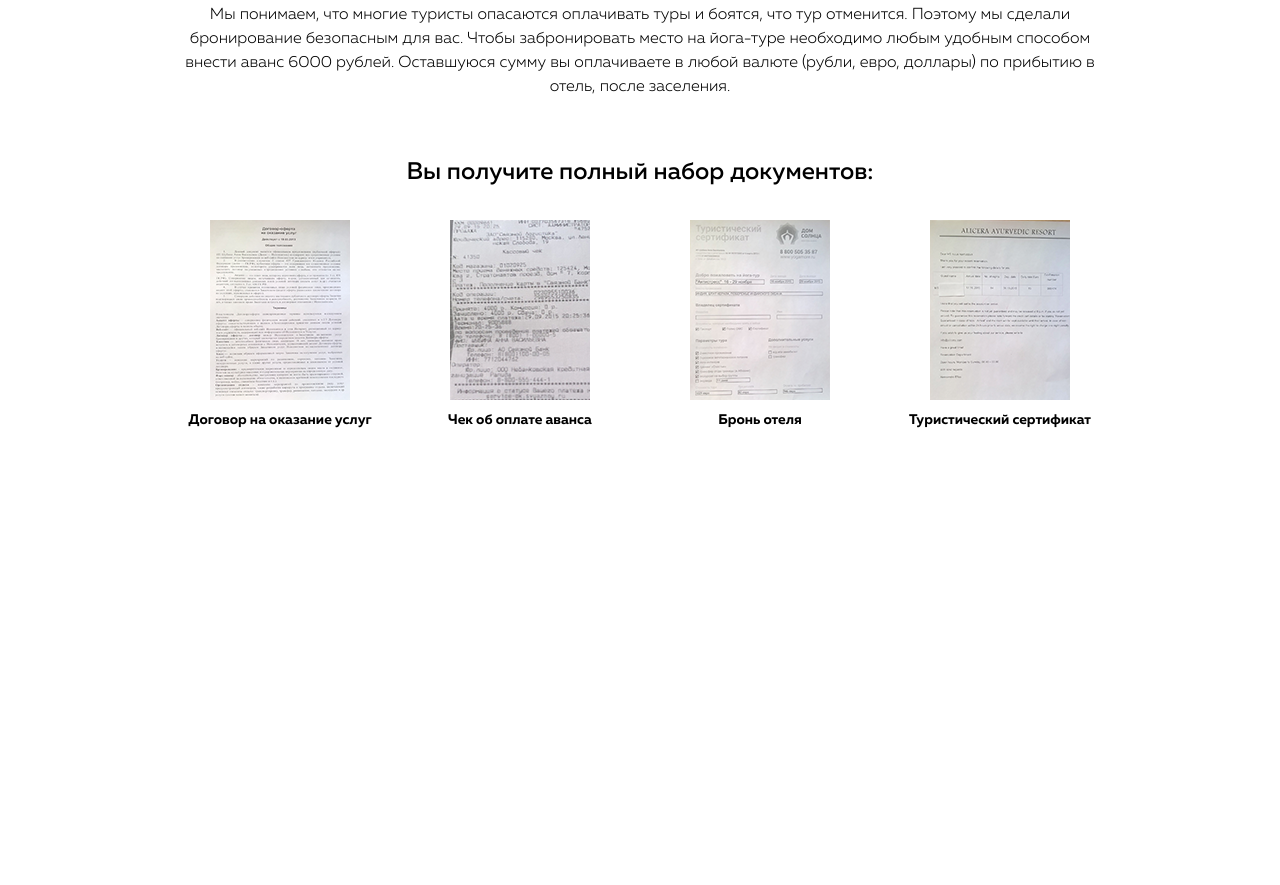
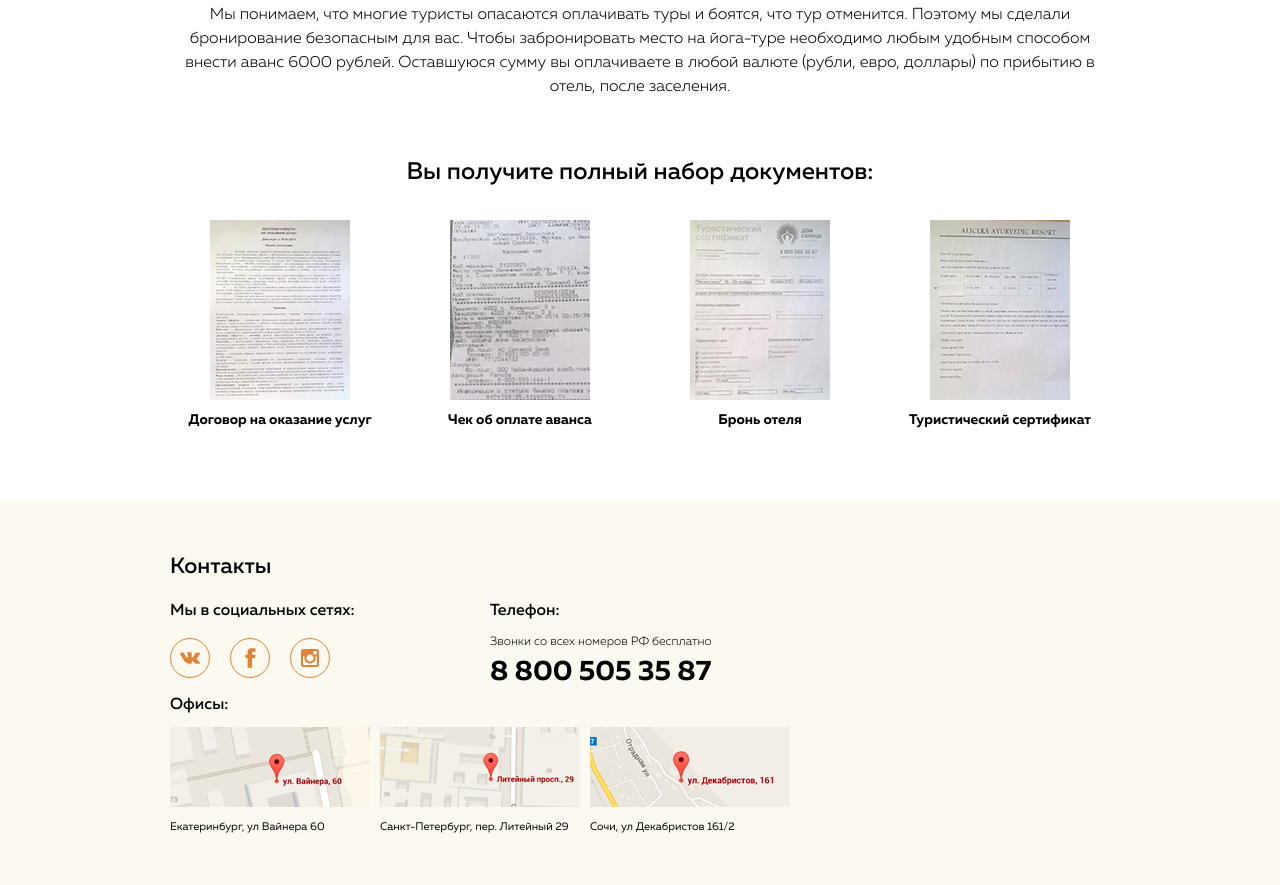
Before and after one commit to dmitriywolf/yoga, a website: page src/index.html in a window 1280 px wide. Shown: the part 9538-10423 px from the top of the page. Before the commit the page ends 10039 px from the top, so only its background shows below. Drawn offline with nearby package versions, Linux system fonts and the light colour scheme; files that its build step writes are made by us from their sources.

Commit message:
adaptive contatcs section

```diff
--- a/src/index.html
+++ b/src/index.html
@@ -859,72 +859,63 @@
         </div> <!-- /.container -->
     </section> <!-- /.guarantee__wrapper -->
 
+    <!-- Contacts -->
+    <section class="contacts__wrapper">
+        <div class="container">
+            <div class="contacts">
+                <h2 class="contacts__title">Контакты</h2>
+                <div class="row">
 
-    <!--    &lt;!&ndash; Contacts &ndash;&gt;-->
-    <!--    <section class="contacts__wrapper">-->
-    <!--        <div class="container">-->
-    <!--            <div class="contacts">-->
-    <!--                <h2 class="contacts__title">Контакты</h2>-->
-    <!--                <div class="row ">-->
+                    <div class="contacts__social-wrapper social col-sm-6 col-md-4">
+                        <h3 class="contacts__subtitle">Мы в социальных сетях:</h3>
+                        <div class="contacts__social social__list d-flex justify-content-between">
+                            <a href="#" class="social__item d-flex justify-content-center align-items-center">
+                                <svg class="social__icon" width="20" height="20">
+                                    <use xlink:href="#social-vk"></use>
+                                </svg>
+                            </a>
+                            <a href="#" class="social__item d-flex justify-content-center align-items-center">
+                                <svg class="social__icon" width="20" height="20">
+                                    <use xlink:href="#social-fb"></use>
+                                </svg>
+                            </a>
+                            <a href="#" class="social__item d-flex justify-content-center align-items-center">
+                                <svg class="social__icon" width="18" height="18">
+                                    <use xlink:href="#social-ins"></use>
+                                </svg>
+                            </a>
+                        </div> <!-- /.contacts__social -->
+                    </div> <!-- /.contacts__social .social -->
 
-    <!--                    <div class="contacts__social social col-4">-->
-    <!--                        <h3 class="contacts__subtitle">Мы в социальных сетях:</h3>-->
+                    <div class="contacts__phone-wrapper col-sm-6 col-md-4">
+                        <h3 class="contacts__subtitle">Телефон:</h3>
+                        <p class="contacts__text">Звонки со всех номеров РФ бесплатно </p>
+                        <a class="contacts__phone" href="tel:8800505358*">8 800 505 35 87</a>
+                    </div> <!-- /.contacts__phone-wrapper -->
 
-    <!--                        <div class="contacts__social social__list d-flex justify-content-between">-->
+                    <div class="contacts__address col-12 col-md-10 col-lg-8">
+                        <h3 class="contacts__subtitle">Офисы:</h3>
+                        <div class="address__list d-flex flex-column flex-sm-row justify-content-between">
+                            <div class="address__item">
+                                <img src="img/maps/item-1.png" alt="">
+                                <h4 class="address__title">Екатеринбург, ул Вайнера 60</h4>
+                            </div>
+                            <div class="address__item">
+                                <img src="img/maps/item-2.png" alt="">
+                                <h4 class="address__title">Санкт-Петербург, пер. Литейный 29</h4>
+                            </div>
+                            <div class="address__item">
+                                <img src="img/maps/item-3.png" alt="">
+                                <h4 class="address__title">Сочи, ул Декабристов 161/2</h4>
+                            </div>
+                        </div> <!--/.address__list-->
+                    </div> <!-- /.contacts__address-->
 
-    <!--                            <a class="social__item d-flex justify-content-center align-items-center">-->
-    <!--                                <svg class="social__icon" width="20" height="20">-->
-    <!--                                    <use xlink:href="#social-vk"></use>-->
-    <!--                                </svg>-->
-    <!--                            </a>-->
+                </div><!-- /.row -->
+            </div><!-- /.contacts -->
+        </div> <!-- /.container -->
+    </section> <!--/.contacts__wrapper-->
 
-    <!--                            <a class="social__item d-flex justify-content-center align-items-center">-->
-    <!--                                <svg class="social__icon" width="20" height="20">-->
-    <!--                                    <use xlink:href="#social-fb"></use>-->
-    <!--                                </svg>-->
-    <!--                            </a>-->
-
-    <!--                            <a class="social__item d-flex justify-content-center align-items-center">-->
-    <!--                                <svg class="social__icon" width="18" height="18">-->
-    <!--                                    <use xlink:href="#social-ins"></use>-->
-    <!--                                </svg>-->
-    <!--                            </a>-->
-    <!--                        </div> &lt;!&ndash; /.contacts__social &ndash;&gt;-->
-
-    <!--                    </div> &lt;!&ndash; /.contacts__social .social &ndash;&gt;-->
-
-    <!--                    <div class="contacts__phone-wrapper col-4">-->
-    <!--                        <h3 class="contacts__subtitle">Телефон:</h3>-->
-    <!--                        <p class="contatcs__text">Звонки со всех номеров РФ бесплатно </p>-->
-    <!--                        <a class="contacts__phone" href="tel:8800505358*">8 800 505 35 87</a>-->
-    <!--                    </div> &lt;!&ndash; /.contacts__phone-wrapper &ndash;&gt;-->
-
-
-    <!--                    <div class="contacts__address col-8">-->
-    <!--                        <h3 class="contacts__subtitle">Офисы:</h3>-->
-    <!--                        <div class="address__list d-flex justify-content-between">-->
-    <!--                            <div class="addres__item">-->
-    <!--                                <img src="img/maps/item-1.png" alt="">-->
-    <!--                                <h4 class="address__title">Екатеринбург, ул Вайнера 60</h4>-->
-    <!--                            </div>-->
-
-    <!--                            <div class="addres__item">-->
-    <!--                                <img src="img/maps/item-2.png" alt="">-->
-    <!--                                <h4 class="address__title">Санкт-Петербург, пер. Литейный 29</h4>-->
-    <!--                            </div>-->
-
-    <!--                            <div class="addres__item">-->
-    <!--                                <img src="img/maps/item-3.png" alt="">-->
-    <!--                                <h4 class="address__title">Сочи, ул Декабристов 161/2</h4>-->
-    <!--                            </div>-->
-    <!--                        </div>-->
-    <!--                    </div> &lt;!&ndash; /.contacts__address&ndash;&gt;-->
-
-    <!--                </div>&lt;!&ndash; /.row &ndash;&gt;-->
-    <!--            </div>&lt;!&ndash; /.contacts &ndash;&gt;-->
-    <!--        </div> &lt;!&ndash; /.container &ndash;&gt;-->
-    <!--    </section>-->
-    <!--    /.section .contacts__wrapper-->
 </main>
 <!--<footer class="footer">-->
 <!--    <div class="footer__inner d-flex align-content-center align-items-center">-->
--- a/src/scss/blocks/address.scss
+++ b/src/scss/blocks/address.scss
@@ -1,10 +1,30 @@
-.addres__item {
-    img {
-        margin-bottom: 12px;
-    }
+.address__item {
+  img {
+    margin-bottom: 12px;
+  }
 }
 
 .address__title {
-    font-size: 11px;
-    font-weight: 400;
+  font-size: 11px;
+  font-weight: 400;
 }
+
+@media (max-width: 767px) {
+  .address__title {
+    text-align: center;
+  }
+}
+
+@media (max-width: 575px) {
+  .address__item {
+    padding-bottom: 15px;
+    text-align: center;
+  }
+
+  .address__item:last-child {
+    padding-bottom: 0;
+  }
+  .address__title {
+    font-size: 14px;
+  }
+}
--- a/src/scss/blocks/contacts.scss
+++ b/src/scss/blocks/contacts.scss
@@ -18,7 +18,7 @@
   font-weight: 500;
 }
 
-.contatcs__text {
+.contacts__text {
   font-size: 12px;
   font-weight: 300;
   font-style: italic;
@@ -28,4 +28,55 @@
   font-size: 28px;
   font-weight: 700;
   color: #000000;
+  transition: all 0.3s linear;
+
+  &:hover {
+    color: #007bff;
   }
+}
+
+@media (max-width: 767px) {
+  .contacts {
+    padding: 40px 0;
+  }
+
+  .contacts__title {
+    font-size: 20px;
+  }
+
+  .contacts__phone {
+    font-size: 22px;
+  }
+}
+
+@media (max-width: 575px) {
+  .contacts__title {
+    font-size: 28px;
+    text-align: center;
+  }
+
+  .contacts__subtitle {
+    text-align: center;
+  }
+
+  .contacts__social-wrapper,
+  .contacts__phone-wrapper {
+    margin-bottom: 20px;
+  }
+
+  .contacts__social {
+    max-width: 140px;
+    margin: 0 auto;
+  }
+
+  .contacts__text {
+    text-align: center;
+  }
+
+  .contacts__phone {
+    font-size: 20px;
+    display: block;
+    text-align: center;
+  }
+
+}
--- a/src/scss/blocks/social.scss
+++ b/src/scss/blocks/social.scss
@@ -1,4 +1,4 @@
-.contacts__social {
+.contacts__social-wrapper {
 
   .social__list {
     max-width: 160px;
@@ -10,12 +10,21 @@
     height: 40px;
     border: 1px solid $theme-color;
     border-radius: 50%;
+    transition: all 0.3s linear;
   }
 
   .social__icon {
     fill: $theme-color;
+    transition: all 0.3s linear;
   }
 
+  .social__item:hover {
+    border-color: #007bff;
+
+    .social__icon {
+      fill: #007bff;
+    }
+  }
 }
 
 .intro__social {
```
Lines whose indentation alone changed are shown as unchanged.
